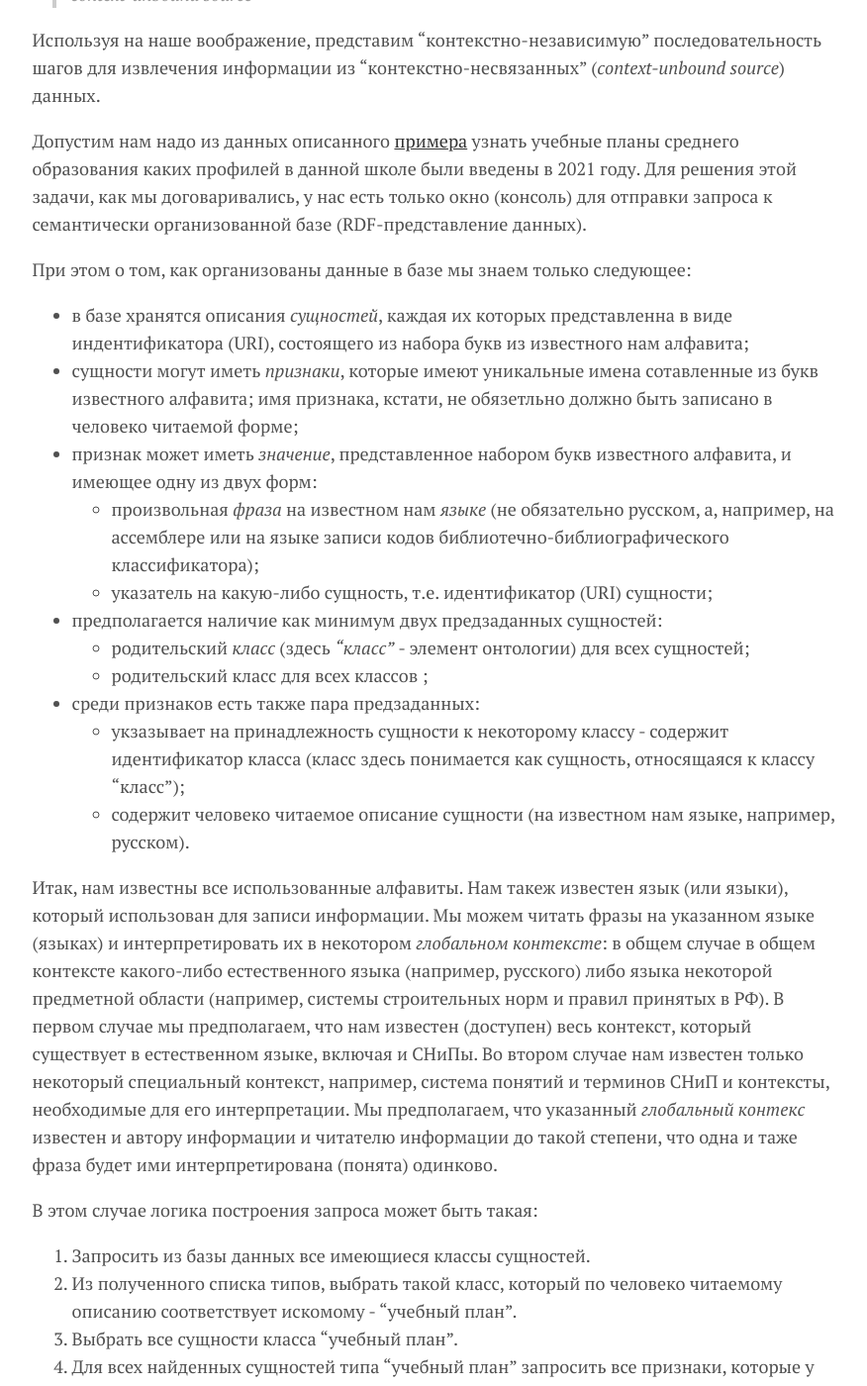
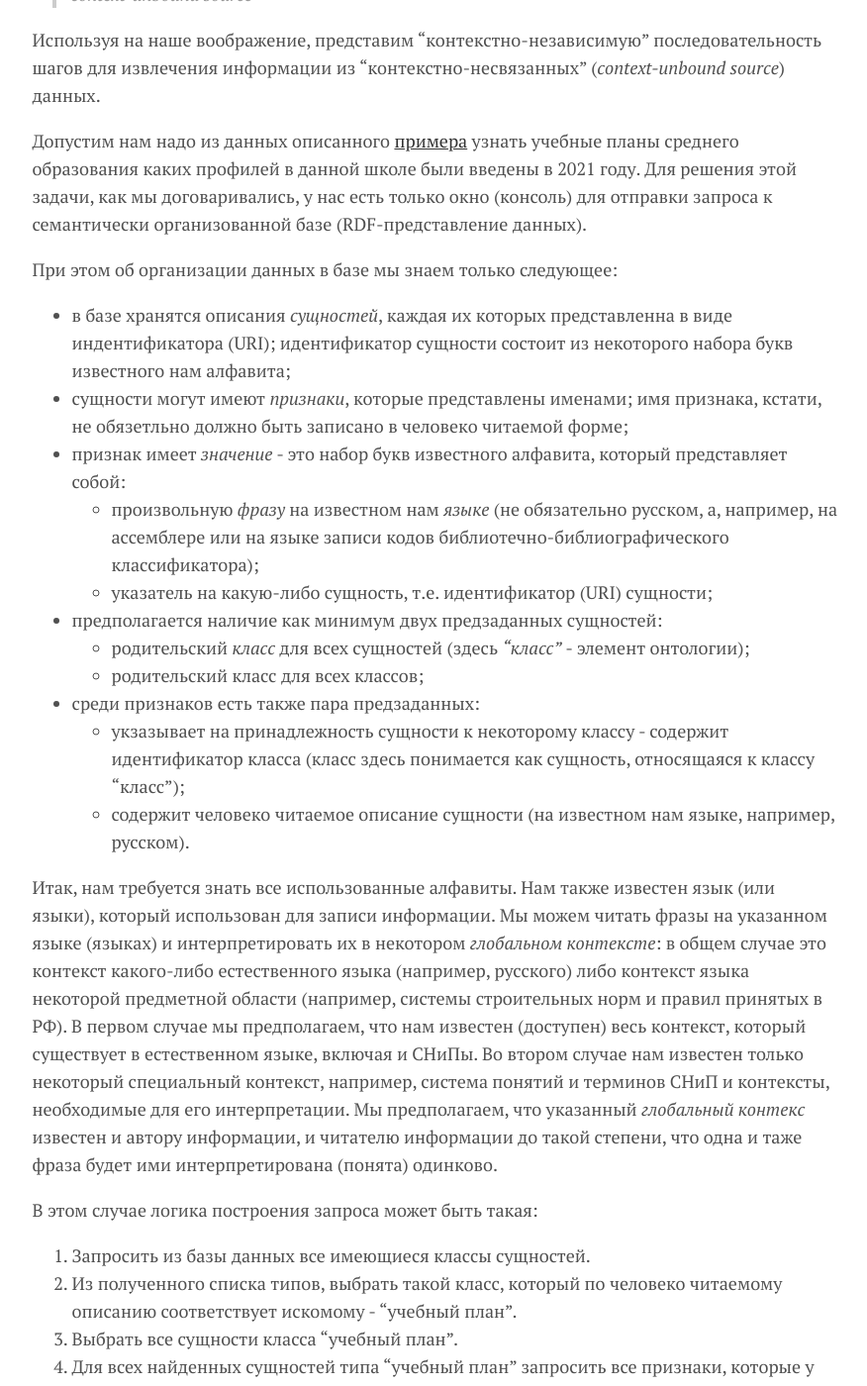
Before and after one commit to kontur32/Boltzmann, a Jekyll site: the page built from _posts/2023-04-02-то-ради-чего.md, in a window 1280 px wide and 1400 px high, scrolled down 742 px. Shown: the whole window at 99% size, without its empty margins (200-1076 px from the left). Built offline with Jekyll 4.4.1, drawn with Linux system fonts in a browser that asks for light colours; formulas are drawn with MathJax 3.

Commit message:
праки

```diff
--- a/_posts/2023-04-02-то-ради-чего.md
+++ b/_posts/2023-04-02-то-ради-чего.md
@@ -14,21 +14,21 @@ annotation: Теперь, используя на наше воображени
 
 Допустим нам надо из данных описанного [примера](компрометация-контекста) узнать учебные планы среднего образования каких профилей в данной школе были введены в 2021 году. Для решения этой задачи, как мы договаривались, у нас есть только окно (консоль) для отправки запроса к семантически организованной базе (RDF-представление данных).
 
-При этом о том, как организованы данные в базе мы знаем только следующее:
+При этом об организации данных в базе мы знаем только следующее:
 
-- в базе хранятся описания *сущностей*, каждая их которых представленна в виде индентификатора (URI), состоящего из набора букв из известного нам алфавита;
-- сущности могут иметь *признаки*, которые имеют уникальные имена сотавленные из букв известного алфавита; имя признака, кстати, не обязетльно должно быть записано в человеко читаемой форме;
-- признак может иметь *значение*, представленное набором букв известного алфавита, и имеющее одну из двух форм:
-  - произвольная *фраза* на известном нам *языке* (не обязательно русском, а, например, на ассемблере или на языке записи кодов библиотечно-библиографического классификатора);
+- в базе хранятся описания *сущностей*, каждая их которых представленна в виде индентификатора (URI); идентификатор сущности состоит из некоторого набора букв известного нам алфавита;
+- сущности могут имеют *признаки*, которые представлены именами; имя признака, кстати, не обязетльно должно быть записано в человеко читаемой форме;
+- признак имеет *значение* - это набор букв известного алфавита, который представляет собой:
+  - произвольную *фразу* на известном нам *языке* (не обязательно русском, а, например, на ассемблере или на языке записи кодов библиотечно-библиографического классификатора);
   - указатель на какую-либо сущность, т.е. идентификатор (URI) сущности;
 - предполагается наличие как минимум двух предзаданных сущностей:
-  - родительский *класс* (здесь *"класс"* - элемент онтологии) для всех сущностей;
-  - родительский класс для всех классов ;
+  - родительский *класс* для всех сущностей (здесь *"класс"* - элемент онтологии);
+  - родительский класс для всех классов;
 - среди признаков есть также пара предзаданных:
   - укзазывает на принадлежность сущности к некоторому классу  - содержит идентификатор класса (класс здесь понимается как сущность, относящаяся к классу "класс");
   - содержит человеко читаемое описание сущности (на известном нам языке, например, русском).
 
-Итак, нам известны все использованные алфавиты. Нам такеж известен язык (или языки), который использован для записи информации. Мы можем читать фразы на указанном языке (языках) и интерпретировать их в некотором *глобальном контексте*: в общем случае в общем контексте какого-либо естественного языка (например, русского) либо языка некоторой предметной области (например, системы строительных норм и правил принятых в РФ). В первом случае мы предполагаем, что нам известен (доступен) весь контекст, который существует в естественном языке, включая и СНиПы. Во втором случае нам известен только некоторый специальный контекст, например, система понятий и терминов СНиП и контексты, необходимые для его интерпретации. Мы предполагаем, что указанный *глобальный контекс* известен и автору информации и читателю информации до такой степени, что одна и таже фраза будет ими интерпретирована (понята) одинково.
+Итак, нам требуется знать все использованные алфавиты. Нам также известен язык (или языки), который использован для записи информации. Мы можем читать фразы на указанном языке (языках) и интерпретировать их в некотором *глобальном контексте*: в общем случае это контекст какого-либо естественного языка (например, русского) либо контекст языка некоторой предметной области (например, системы строительных норм и правил принятых в РФ). В первом случае мы предполагаем, что нам известен (доступен) весь контекст, который существует в естественном языке, включая и СНиПы. Во втором случае нам известен только некоторый специальный контекст, например, система понятий и терминов СНиП и контексты, необходимые для его интерпретации. Мы предполагаем, что указанный *глобальный контекс* известен и автору информации, и читателю информации до такой степени, что одна и таже фраза будет ими интерпретирована (понята) одинково.
 
 В этом случае логика построения запроса может быть такая:
 
```
